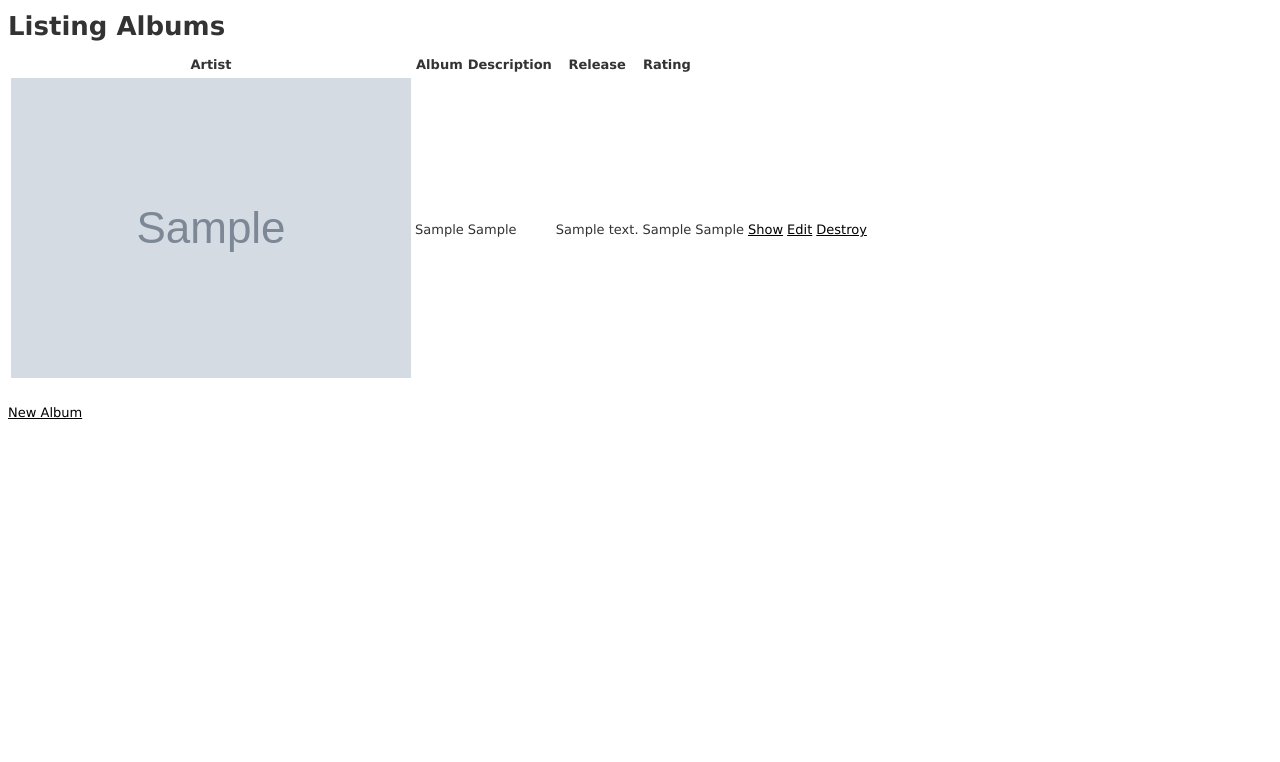
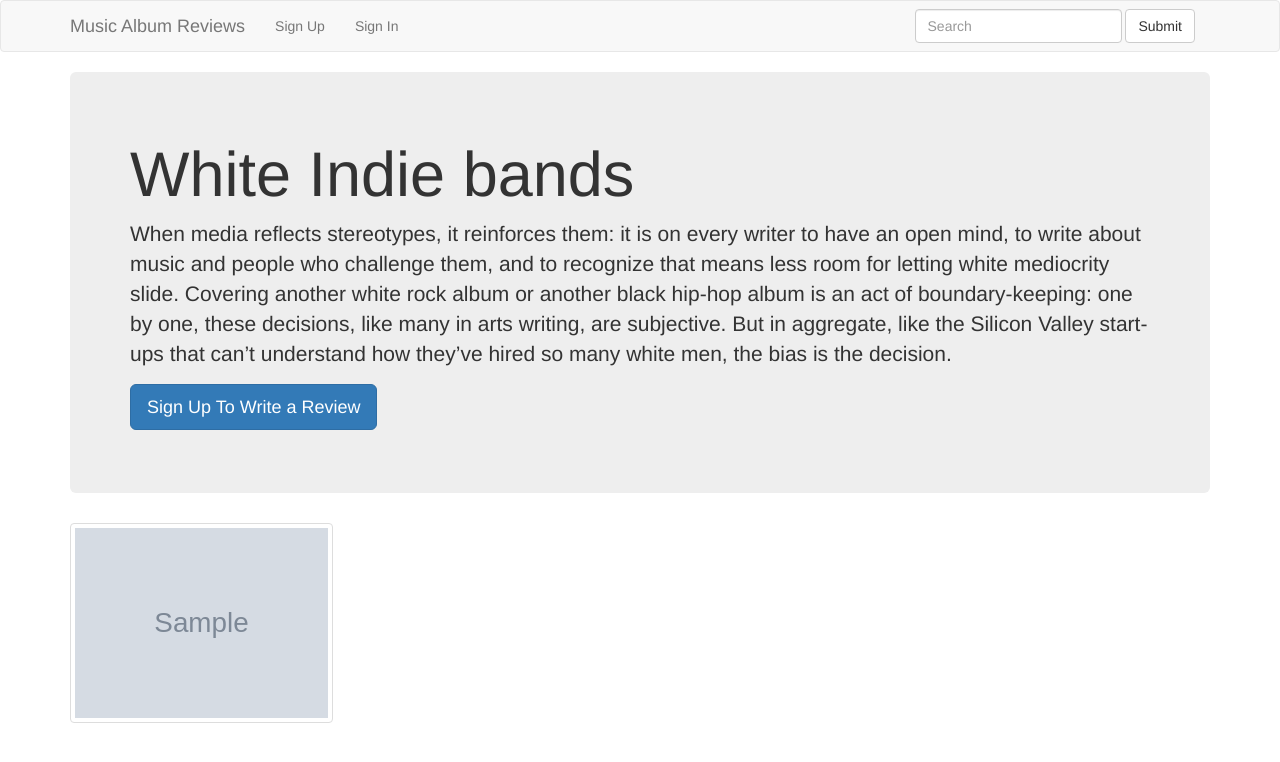
Before and after one commit to IdleBuffalo/MusicReview, a Rails app: page / in a window 1280 px wide. Shown: the top 762 px of the page. Run offline with Rails 7, Linux system fonts and the light colour scheme; tables that the repository leaves empty hold one stand-in row (values such as "Sample post"); grey boxes marked "Sample" are stand-in pictures; style sheets or scripts are compiled from the project's sources; parts of the project's set-up code (start-up, migrations or seed data) failed here and were passed over; some libraries are stand-ins or nearby versions.

Commit message:
bootstrapped as a boss

```diff
--- a/workspace/MusicReview/app/assets/javascripts/application.js
+++ b/workspace/MusicReview/app/assets/javascripts/application.js
@@ -12,5 +12,7 @@
 //
 //= require jquery
 //= require jquery_ujs
+//= require jquery
+//= require bootstrap-sprockets
 //= require turbolinks
 //= require_tree .
--- a/workspace/MusicReview/app/assets/stylesheets/application.css
+++ b/workspace/MusicReview/app/assets/stylesheets/application.css.scss
@@ -13,3 +13,6 @@
  *= require_tree .
  *= require_self
  */
+
+@import "bootstrap-sprockets";
+@import "bootstrap";
--- a/workspace/MusicReview/app/assets/stylesheets/scaffolds.scss
+++ /dev/null
@@ -1,73 +0,0 @@
-body {
-  background-color: #fff;
-  color: #333;
-  font-family: verdana, arial, helvetica, sans-serif;
-  font-size: 13px;
-  line-height: 18px;
-}
-
-p, ol, ul, td {
-  font-family: verdana, arial, helvetica, sans-serif;
-  font-size: 13px;
-  line-height: 18px;
-}
-
-pre {
-  background-color: #eee;
-  padding: 10px;
-  font-size: 11px;
-}
-
-a {
-  color: #000;
-
-  &:visited {
-    color: #666;
-  }
-
-  &:hover {
-    color: #fff;
-    background-color: #000;
-  }
-}
-
-div {
-  &.field, &.actions {
-    margin-bottom: 10px;
-  }
-}
-
-#notice {
-  color: green;
-}
-
-.field_with_errors {
-  padding: 2px;
-  background-color: red;
-  display: table;
-}
-
-#error_explanation {
-  width: 450px;
-  border: 2px solid red;
-  padding: 7px;
-  padding-bottom: 0;
-  margin-bottom: 20px;
-  background-color: #f0f0f0;
-
-  h2 {
-    text-align: left;
-    font-weight: bold;
-    padding: 5px 5px 5px 15px;
-    font-size: 12px;
-    margin: -7px;
-    margin-bottom: 0px;
-    background-color: #c00;
-    color: #fff;
-  }
-
-  ul li {
-    font-size: 12px;
-    list-style: square;
-  }
-}
--- a/workspace/MusicReview/app/views/albums/index.html.erb
+++ b/workspace/MusicReview/app/views/albums/index.html.erb
@@ -1,36 +1,17 @@
-<p id="notice"><%= notice %></p>
+<% if !user_signed_in? %>
+  <div class="jumbotron">
+    <h1>White Indie bands</h1>
+    <p>When media reflects stereotypes, it reinforces them: it is on every writer to have an open mind, to write about music and people who challenge them, and to recognize that means less room for letting white mediocrity slide. Covering another white rock album or another black hip-hop album is an act of boundary-keeping: one by one, these decisions, like many in arts writing, are subjective. But in aggregate, like the Silicon Valley start-ups that can’t understand how they’ve hired so many white men, the bias is the decision. </p>
+    <p><%= link_to "Sign Up To Write a Review", new_user_registration_path, class: 'btn btn-primary btn-lg' %></p>
+  </div>
+<% end %>
 
-<h1>Listing Albums</h1>
-
-<table>
-  <thead>
-    <tr>
-      <th>Artist</th>
-      <th>Album</th>
-      <th>Description</th>
-      <th>Release</th>
-      <th>Rating</th>
-      <th colspan="3"></th>
-    </tr>
-  </thead>
-
-  <tbody>
-    <% @albums.each do |album| %>
-      <tr>
-        <td><%= image_tag album.image.url(:medium) %></td>
-        <td><%= album.artist %></td>
-        <td><%= album.album %></td>
-        <td><%= album.description %></td>
-        <td><%= album.release %></td>
-        <td><%= album.rating %></td>
-        <td><%= link_to 'Show', album %></td>
-        <td><%= link_to 'Edit', edit_album_path(album) %></td>
-        <td><%= link_to 'Destroy', album, method: :delete, data: { confirm: 'Are you sure?' } %></td>
-      </tr>
-    <% end %>
-  </tbody>
-</table>
-
-<br>
-
-<%= link_to 'New Album', new_album_path %>
+<div class="row">
+  <% @albums.each do |album |%>
+    <div class="col-sm-6 col-md-3">
+      <div class="thumbnail">
+        <%= link_to (image_tag album.image.url(:medium), class: 'image'), album %>
+      </div>
+    </div>
+  <% end %>
+</div>
--- /dev/null
+++ b/workspace/MusicReview/app/views/layouts/_header.html.erb
@@ -0,0 +1,34 @@
+<nav class="navbar navbar-default" role="navigation">
+  <div class="container">
+    <div class="navbar-header">
+      <button type="button" class="navbar-toggle collapsed" data-toggle="collapse" data-target="#bs-example-navbar-collapse-1">
+        <span class="sr-only">Toggle navigation</span>
+        <span class="icon-bar"></span>
+        <span class="icon-bar"></span>
+        <span class="icon-bar"></span>
+      </button>
+      <%= link_to "Music Album Reviews", root_path, class: "navbar-brand" %>
+    </div>
+
+    <!-- Collect the nav links, forms, and other content for toggling -->
+    <div class="collapse navbar-collapse" id="bs-example-navbar-collapse-1">
+      <ul class="nav navbar-nav">
+        <% if user_signed_in? %>
+          <li><%= link_to "New Album", new_album_path, class: "active" %></li>
+          <li><%= link_to "Account", edit_user_registration_path %></li>
+        <% else %>
+          <li><%= link_to "Sign Up", new_user_registration_path, class: "active" %></li>
+          <li><%= link_to "Sign In", new_user_session_path, class: "active" %></li>
+        <% end %>
+      </ul>
+
+      <form class="navbar-form navbar-right" role="search">
+        <div class="form-group">
+          <input type="text" class='form-control' placeholder='Search'>
+        </div>
+        <button type='submit' class='btn btn-default'>Submit</button>
+      </form>
+
+    </div><!-- /.navbar-collapse -->
+  </div><!-- /.container-fluid -->
+</nav>
--- a/workspace/MusicReview/app/views/layouts/application.html.erb
+++ b/workspace/MusicReview/app/views/layouts/application.html.erb
@@ -7,10 +7,12 @@
   <%= csrf_meta_tags %>
 </head>
 <body>
+	<%= render 'layouts/header' %>
 	<% flash.each do |name, msg| %>
 		<%= content_tag(:div, msg, class: 'alert alert-info') %>
 	<% end %>
+<div class="container">
 	<%= yield %>
-
+</div>
 </body>
 </html>
```
Also changed, not shown: workspace/MusicReview/Gemfile, workspace/MusicReview/Gemfile.lock, 1 other file.
